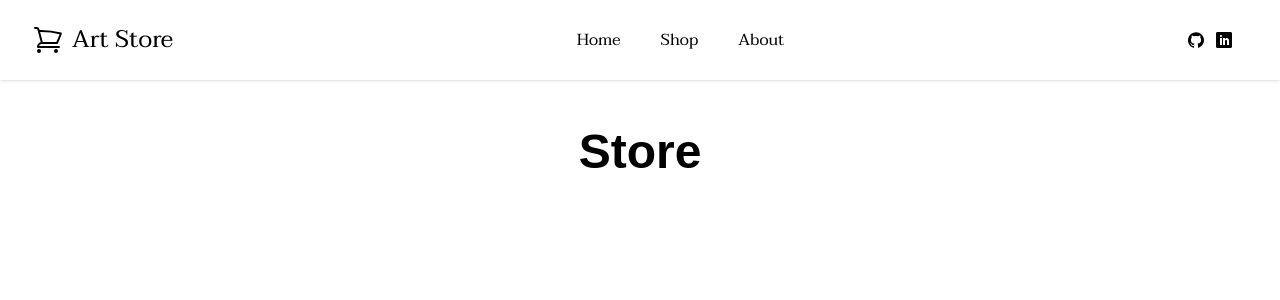
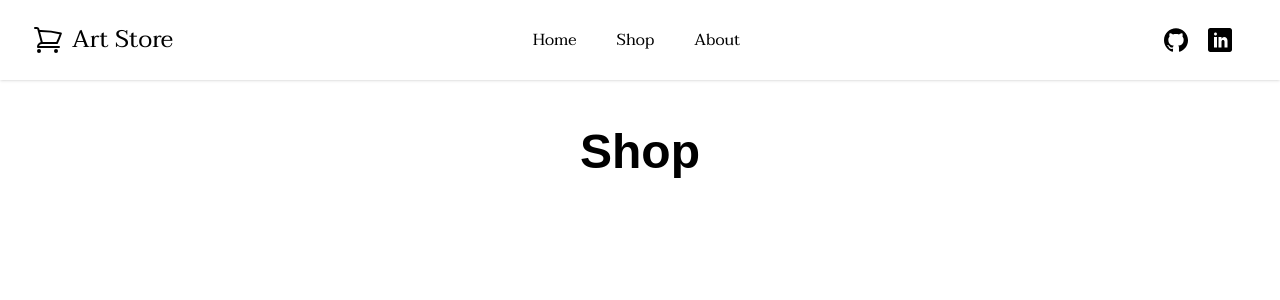
Before and after one commit to JannisK89/art-store, a Next.js app: page /shop in a window 1280 px wide. Shown: the top 300 px of the page. Built offline with nearby package versions, Linux system fonts and the light colour scheme; a web font is replaced by a local one.

Commit message:
clean up and refactor

```diff
--- a/app/shop/page.tsx
+++ b/app/shop/page.tsx
@@ -1,7 +1,7 @@
 export default function Shop() {
   return (
     <main className="flex min-h-screen flex-col items-center p-12">
-      <h1 className="text-3xl md:text-5xl font-bold mb-4 md:mb-10">Store</h1>
+      <h1 className="text-3xl md:text-5xl font-bold mb-4 md:mb-10">Shop</h1>
     </main>
   )
 }
--- a/app/ui/navbar/navbar.tsx
+++ b/app/ui/navbar/navbar.tsx
@@ -21,7 +21,7 @@ const links: Link[] = [
 const printNav = () => {
   return (
     <nav>
-      <ul className="flex flex-col md:flex-row items-center gap-4 md:gap-10 font-medium md:font-medium text-xl md:text-base">
+      <ul className="flex flex-col md:flex-row items-center gap-4 md:gap-10 mr-8 font-medium md:font-medium text-xl md:text-base">
         {links.map((link) => (
           <li className=" hover:underline hover:text-gray-500" key={link.text}>
             <Link href={link.url}> {link.text} </Link>
@@ -40,22 +40,22 @@ export default function Navbar() {
   }
 
   return (
-    <header className="w-full py-2 border-black shadow">
-      <div className="container px-8 md:px-8 flex items-center justify-between h-16">
+    <header className="w-full py-2 border-black shadow ">
+      <div className="container px-8 flex items-center justify-between h-16">
         <Link className="flex items-center gap-2" href="/">
           <NavbarIcon />
-          <span className="font-medium  text-2xl ">Art Store</span>
+          <span className="font-medium  text-2xl">Art Store</span>
         </Link>
         <div className="hidden md:block">{printNav()}</div>
-        <div className="hidden md:flex gap-3 mr-4">
+        <div className="hidden md:flex gap-5 ml-8 mr-4 ">
           <Link href="https://github.com/JannisK89" target="_blank">
-            <ImGithub />
+            <ImGithub className="text-2xl" />
           </Link>
           <Link
             href="https://www.linkedin.com/in/jannis-karanikis-58248a179"
             target="_blank"
           >
-            <ImLinkedin />
+            <ImLinkedin className="text-2xl" />
           </Link>
         </div>
 
--- a/app/ui/preview-image.tsx
+++ b/app/ui/preview-image.tsx
@@ -10,12 +10,12 @@ type Props = {
 
 export default function PreviewImage({ src, alt, selected, onClick }: Props) {
   return (
+    <button onClick={() => onClick(parseInt(src))}>
       <Image
         src={src}
         alt={alt}
         height={90}
         width={90}
-      onClick={() => onClick(parseInt(src))}
         className={clsx(
           'rounded-full shadow',
           !selected &&
@@ -23,5 +23,6 @@ export default function PreviewImage({ src, alt, selected, onClick }: Props) {
           selected && 'md:translate-y-6 md:scale-125 opacity-75'
         )}
       />
+    </button>
   )
 }
```
Lines whose indentation alone changed are shown as unchanged.
